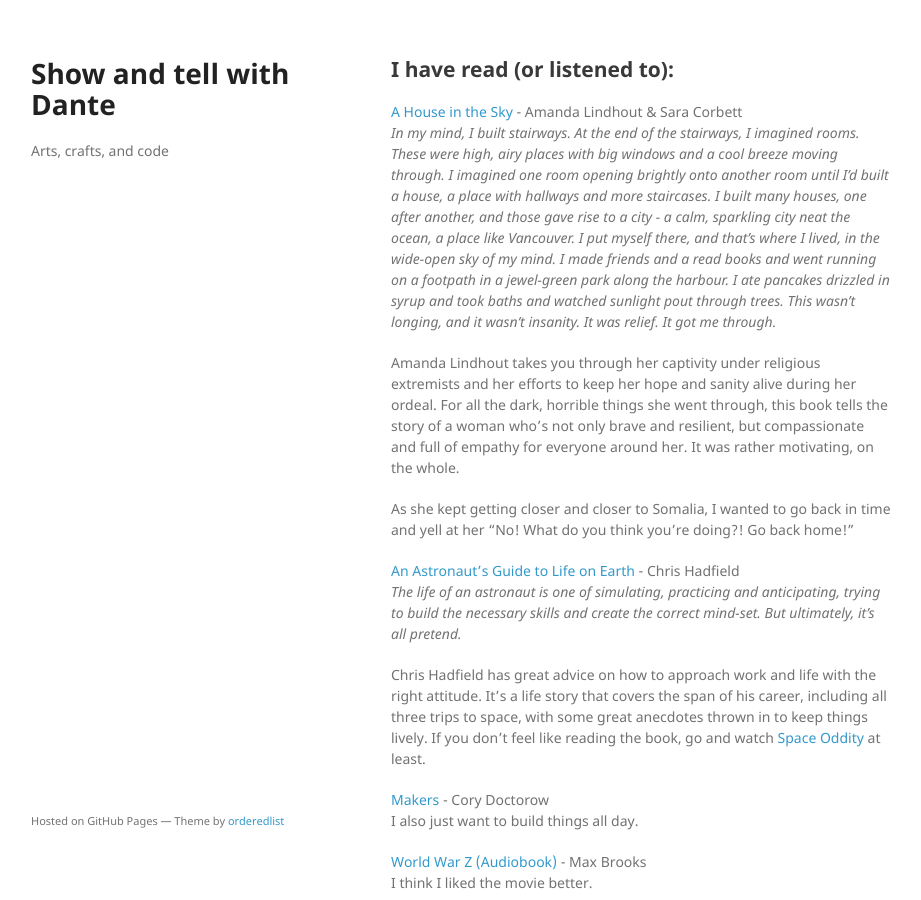
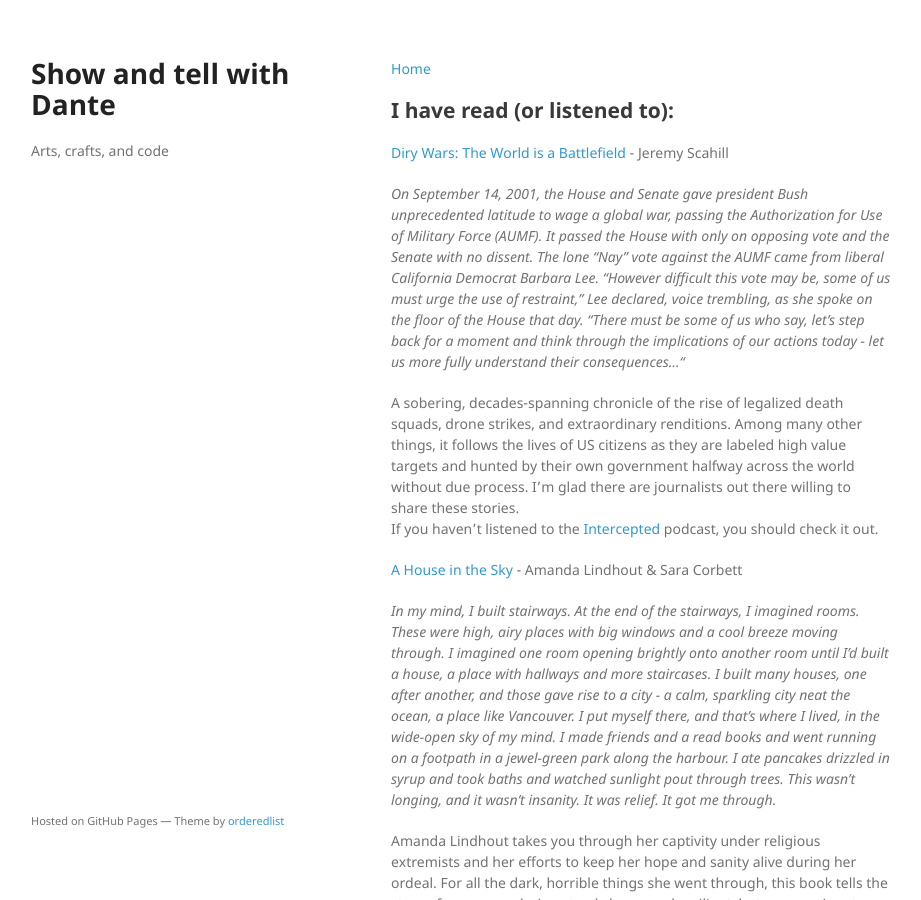
Before and after one commit to dasanchez/dasanchez.github.io, a Jekyll site: the page built from books.md, in a window 1280 px wide and 900 px high. Shown: the whole window, without its empty margins (179-1100 px from the left). Built offline with Jekyll 4.4.1, drawn with Linux system fonts in a browser that asks for light colours; our own code applies the rules of GitHub Pages for plain Markdown files.

Commit message:
Finished Dirty Wars

```diff
--- a/books.md
+++ b/books.md
@@ -2,9 +2,19 @@
 layout: default
 ---
 
+[Home](/)
+
 ## I have read (or listened to):
 
+[Diry Wars: The World is a Battlefield](https://www.hachettebookgroup.com/titles/jeremy-scahill/dirty-wars/9781568587271/) - Jeremy Scahill
+
+_On September 14, 2001, the House and Senate gave president Bush unprecedented latitude to wage a global war, passing the Authorization for Use of Military Force (AUMF). It passed the House with only on opposing vote and the Senate with no dissent. The lone "Nay" vote against the AUMF came from liberal California Democrat Barbara Lee. "However difficult this vote may be, some of us must urge the use of restraint," Lee declared, voice trembling, as she spoke on the floor of the House that day. "There must be some of us who say, let's step back for a moment and think through the implications of our actions today - let us more fully understand their consequences..."_
+
+A sobering, decades-spanning chronicle of the rise of legalized death squads, drone strikes, and extraordinary renditions. Among many other things, it follows the lives of US citizens as they are labeled high value targets and hunted by their own government halfway across the world without due process. I'm glad there are journalists out there willing to share these stories.
+If you haven't listened to the [Intercepted](https://theintercept.com/podcasts/) podcast, you should check it out.
+
 [A House in the Sky](https://en.wikipedia.org/wiki/A_House_in_the_Sky) - Amanda Lindhout & Sara Corbett
+
 _In my mind, I built stairways. At the end of the stairways, I imagined rooms. These were high, airy places with big windows and a cool breeze moving through. I imagined one room opening brightly onto another room until I'd built a house, a place with hallways and more staircases. I built many houses, one after another, and those gave rise to a city - a calm, sparkling city neat the ocean, a place like Vancouver. I put myself there, and that's where I lived, in the wide-open sky of my mind. I made friends and a read books and went running on a footpath in a jewel-green park along the harbour. I ate pancakes drizzled in syrup and took baths and watched sunlight pout through trees. This wasn't longing, and it wasn't insanity. It was relief. It got me through._
 
 Amanda Lindhout takes you through her captivity under religious extremists and her efforts to keep her hope and sanity alive during her ordeal. For all the dark, horrible things she went through, this book tells the story of a woman who's not only brave and resilient, but compassionate and full of empathy for everyone around her. It was rather motivating, on the whole.
@@ -12,6 +22,7 @@ Amanda Lindhout takes you through her captivity under religious extremists and h
 As she kept getting closer and closer to Somalia, I wanted to go back in time and yell at her "No! What do you think you're doing?! Go back home!"
 
 [An Astronaut's Guide to Life on Earth](https://chrishadfield.ca/books/) - Chris Hadfield
+
 _The life of an astronaut is one of simulating, practicing and anticipating, trying to build the necessary skills and create the correct mind-set. But ultimately, it's all pretend._
 
 Chris Hadfield has great advice on how to approach work and life with the right attitude. It's a life story that covers the span of his career, including all three trips to space, with some great anecdotes thrown in to keep things lively. If you don't feel like reading the book, go and watch [Space Oddity](https://www.youtube.com/watch?v=KaOC9danxNo) at least.
@@ -20,6 +31,7 @@ Chris Hadfield has great advice on how to approach work and life with the right
 I also just want to build things all day.
 
 [World War Z (Audiobook)](https://en.wikipedia.org/wiki/World_War_Z) - Max Brooks
+
 I think I liked the movie better.
 
 [Norse Mythology (Audiobook)](https://en.wikipedia.org/wiki/Norse_Mythology_(Neil_Gaiman)) - Neil Gaiman
```
Also changed, not shown: index.md (+1 -1 lines).
